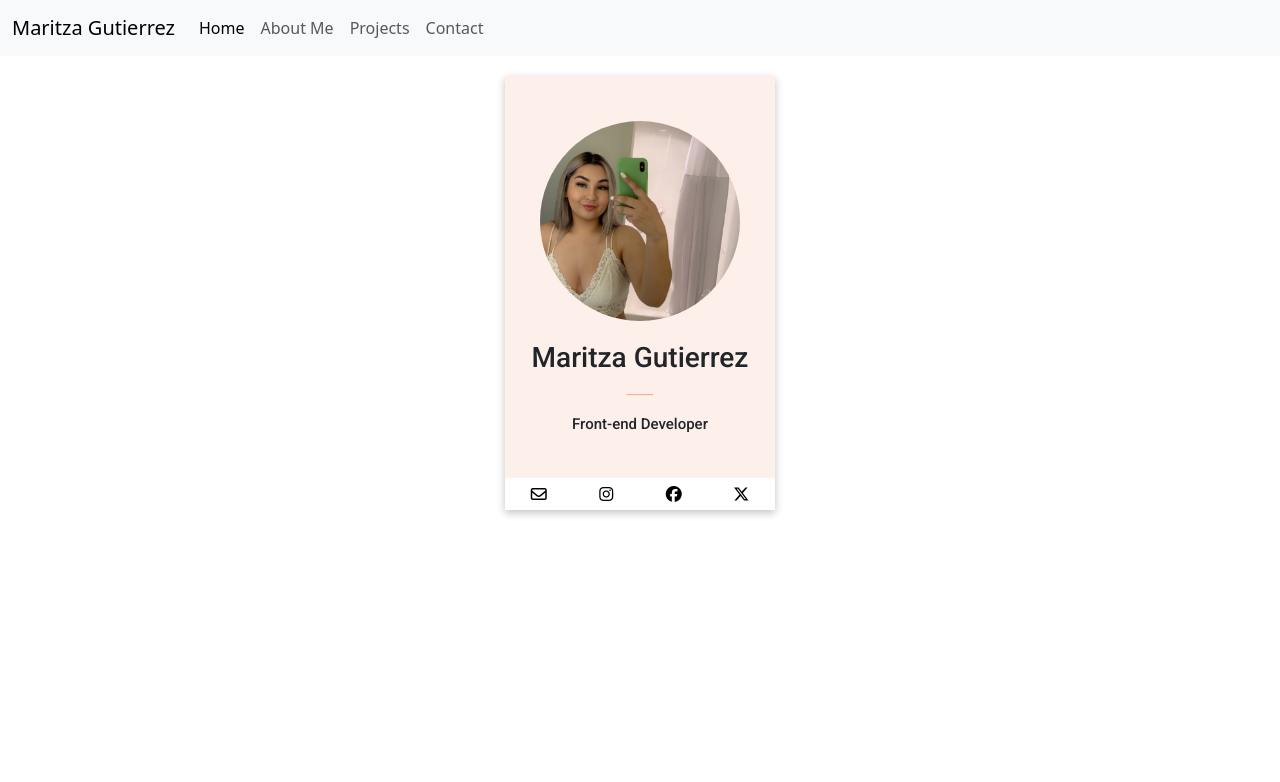
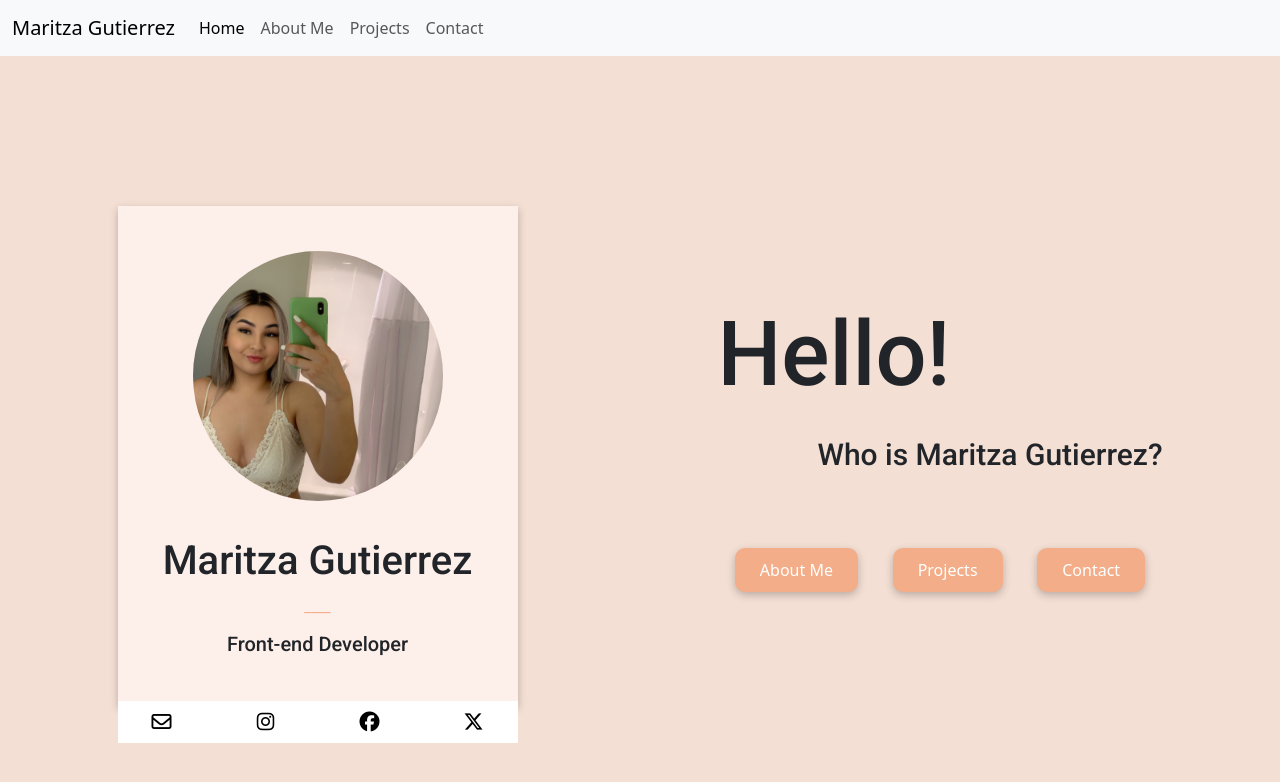
Before and after one commit to Mariii209/Portfolio-Project, a plain HTML site: page index.html in a window 1280 px wide. Drawn offline with nearby package versions, Linux system fonts and the light colour scheme.

Commit message:
Fixed the home page

```diff
--- a/index.html
+++ b/index.html
@@ -46,6 +46,8 @@
         </div>
       </div>
     </nav>
+
+    <div class="maritza-info">
       <div class="profile">
         <div class="img-container">
           <img
@@ -54,11 +56,10 @@
             class="img-fluid"
           />
         </div>
-      <h1>Maritza Gutierrez</h1>
+        <h2>Maritza Gutierrez</h2>
         <p>____</p>
-      <h2>Front-end Developer</h2>
-
-      <footer class="container">
+        <h3>Front-end Developer</h3>
+        <footer>
           <div class="row">
             <div class="col">
               <a href="mailto:maritza.gutierrez30@yahoo.com"
@@ -87,5 +88,15 @@
           </div>
         </footer>
       </div>
+      <div class="intro">
+        <h2>Hello!</h2>
+        <h4>Who is Maritza Gutierrez?</h4>
+        <div class="intro-links">
+          <a href="#" class="about-me">About Me</a>
+          <a href="#" class="projects">Projects</a>
+          <a href="#" class="contact">Contact</a>
+        </div>
+      </div>
+    </div>
   </body>
 </html>
--- a/styles.css
+++ b/styles.css
@@ -2,13 +2,8 @@
   --primary-color: #fdefe9;
 }
 
-.profile {
-  text-align: center;
-  margin: 20px auto;
-  max-width: 270px;
-  background: var(--primary-color);
-  padding-top: 45px;
-  box-shadow: rgba(0, 0, 0, 0.24) 0px 3px 8px;
+body {
+  background: #f4dfd4;
 }
 
 h1,
@@ -17,40 +12,104 @@ h3,
 h4,
 h5,
 h6 {
-  font-size: 28px;
-  margin: 0;
   font-family: "Roboto", sans-serif;
 }
 
+h1 {
+  font-size: 28px;
+}
+
+.introduction {
+  text-align: center;
+}
+
+.profile {
+  text-align: center;
+  width: 90%;
+  max-width: 400px;
+  height: auto;
+  max-height: 500px;
+  background: var(--primary-color);
+  padding-top: 45px;
+  box-shadow: rgba(0, 0, 0, 0.24) 0px 3px 8px;
+}
+
+.profile h2 {
+  padding: 0 10px;
+  font-size: 40px;
+}
 .profile p {
   font-weight: 700;
   color: #f3ad88;
+  margin-bottom: 15px;
 }
 
-.profile h2 {
-  font-size: 15px;
+.profile h3 {
+  font-size: 20px;
   margin-bottom: 45px;
 }
 .profile a {
   color: black;
 }
 
-.img-container {
-  width: 200px;
-  height: 200px;
-  overflow: hidden;
-  border-radius: 50%;
-  display: block;
-  margin: 0 auto 20px;
-}
-
-img {
+.profile img {
   width: 100%;
   height: 100% !important;
   object-fit: cover;
 }
 
+.img-container {
+  width: 250px;
+  height: 250px;
+  overflow: hidden;
+  border-radius: 50%;
+  display: block;
+  margin: 0 auto 36px;
+}
+
 footer {
   background: white;
-  padding: 4px;
+  padding: 6px 4px;
 }
+
+footer a {
+  font-size: 20px;
+}
+
+.maritza-info {
+  margin: 0;
+  display: flex;
+  justify-content: center;
+  align-items: center;
+  min-height: 100vh;
+}
+
+.intro {
+  padding-left: 200px;
+  padding-bottom: 20px;
+}
+
+.intro h2 {
+  font-size: 90px;
+}
+
+.intro h4 {
+  margin-left: 100px;
+  margin-top: 28px;
+  font-size: 30px;
+}
+
+.intro-links {
+  margin-top: 75px;
+  display: flex;
+  justify-content: space-around;
+}
+
+.intro-links a {
+  text-decoration: none;
+  border-radius: 10px;
+  padding: 10px 25px;
+  background: #f3ad88;
+  color: white;
+  box-shadow: rgba(0, 0, 0, 0.24) 0px 3px 8px;
+}
```
Lines whose indentation alone changed are shown as unchanged.
